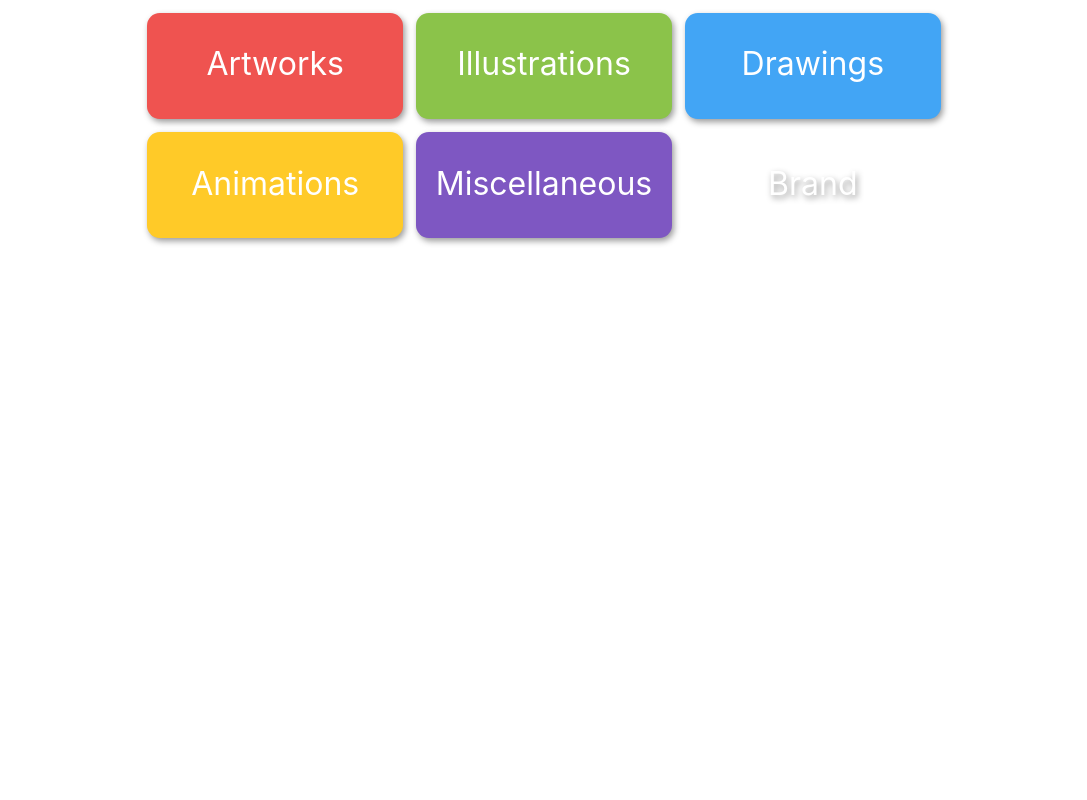
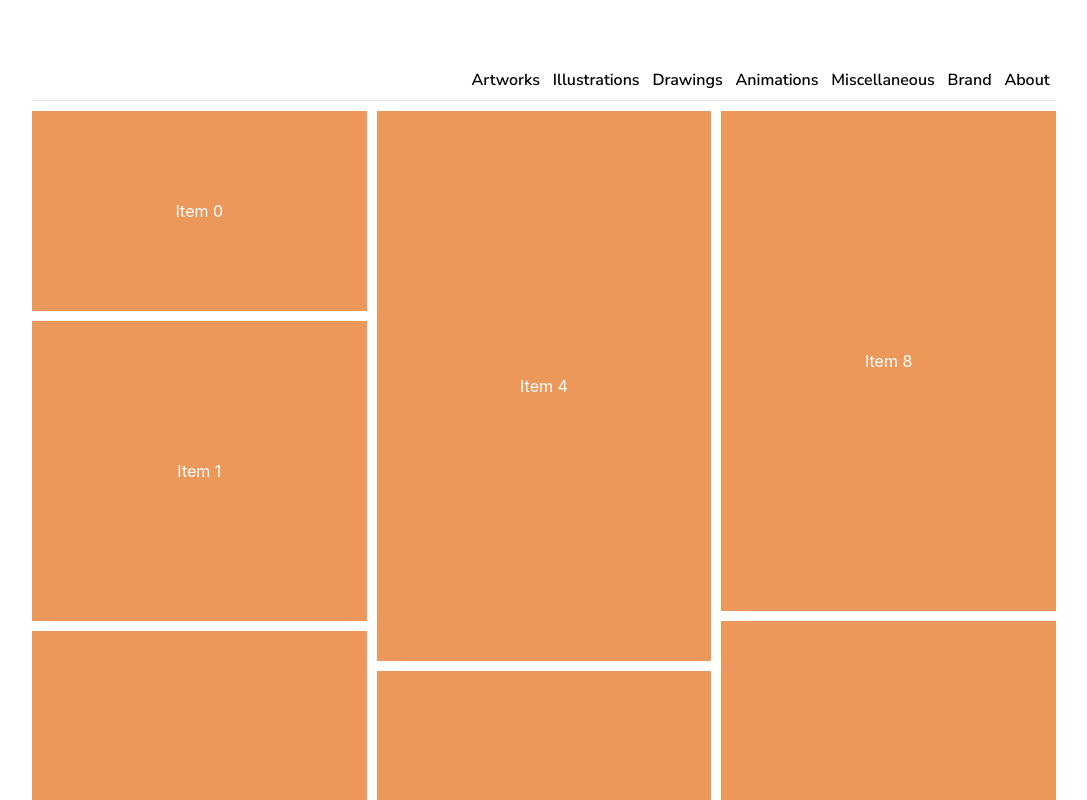
Before and after one commit to Meghana0306/portfolio-website, a React (Create React App) app: page /arts in a window 1280 px wide. Shown: the top 800 px of the page, without its empty margins (96-1183 px from the left). Built offline with nearby package versions, Linux system fonts and the light colour scheme.

Commit message:
Add routes

```diff
--- a/package.json
+++ b/package.json
@@ -12,6 +12,7 @@
     "@types/react-dom": "^17.0.14",
     "react": "^18.0.0",
     "react-dom": "^18.0.0",
+    "react-router-dom": "^6.3.0",
     "react-scripts": "5.0.0",
     "react-stack-grid": "^0.7.1",
     "typescript": "^4.6.3",
--- a/src/App.tsx
+++ b/src/App.tsx
@@ -1,9 +1,10 @@
 import React from 'react';
 import logo from './logo.svg';
 import './App.css';
-import { MainPage } from './modules/main/MainPage';
+import MainPage from './modules/main/MainPage';
 
 function App() {
+
   return (
     <MainPage/>
   );
--- /dev/null
+++ b/src/configs/MainCategories.json
@@ -0,0 +1,9 @@
+{
+    "Artworks": "arts",
+    "Illustrations": "illustrations",
+    "Drawings": "drawings",
+    "Animations": "animations",
+    "Miscellaneous": "miscellaneous",
+    "Brand": "brand",
+    "About": "about"
+}
--- a/src/index.css
+++ b/src/index.css
@@ -12,9 +12,16 @@ code {
     monospace;
 }
 
-/* @font-face {
-  font-family: "GoldmanBold";
-  src: local("GoldmanBold"),
-   url("./fonts/Goldman/Goldman-Bold.ttf") format("truetype");
+@font-face {
+  font-family: "NunitoSans";
+  src: local("NunitoSansRegular"),
+   url("./fonts/NunitoSans-Regular.ttf") format("truetype");
   font-weight: 400;
-  } */
+  }
+
+  @font-face {
+    font-family: "NunitoSans";
+    src: local("NunitoSansRegular"),
+     url("./fonts/NunitoSans-SemiBold.ttf") format("truetype");
+    font-weight: 600;
+    }
--- a/src/modules/category/CategoryPage.css
+++ b/src/modules/category/CategoryPage.css
@@ -1,7 +1,7 @@
 .CategoryGrid {
     column-count: 3;
     column-gap: 10px;
-    margin: 10px 100px 0px 100px;
+    margin: 10px 0px 0px 0px;
 }
 
 .CategoryGridItem {
--- a/src/modules/main/MainCategories.json
+++ /dev/null
@@ -1,8 +0,0 @@
-[
-    "Artworks",
-    "Illustrations",
-    "Drawings",
-    "Animations",
-    "Miscellaneous",
-    "Brand"
-]
--- a/src/modules/main/MainPage.tsx
+++ b/src/modules/main/MainPage.tsx
@@ -1,31 +1,59 @@
 import * as React from "react";
 import './MainPage.css'
-import StackGrid from "react-stack-grid";
-import MainPageItem, { MainPageItemData } from "./MainPageItem";
-import MenuItems from './MainCategories.json'
+import { MainPageItemData } from "./MainPageItem";
+import MenuItems from '../../configs/MainCategories.json'
+import CategoryPage from "../category/CategoryPage";
 
-export class MainPage extends React.Component<MainPageProps, {}> {
+const MenuItemString = MenuItems as any
 
+const menuItems = Object.keys(MenuItems)
+
+export default class MainPage extends React.Component<MainPageProps, MainPageState> {
+
+    componentDidMount() {
+        this.navigateTo(Object.values(MenuItems)[0])
+    }
 
     render() {
-        const menuItems = []
-        for (let i = 0; i < MenuItems.length; i++) {
-            menuItems.push(<MainPageItem item={this.getMenuItem(i)} index={i}/>)
-        }
+        const items = menuItems.map((item) => {
+            return <text style={{ margin: "0px .5vw 0px .5vw", fontFamily: "NunitoSans", fontWeight: "600", cursor: "pointer" }} onClick={this.onClickItem}>{item}</text>
+        })
+
         return (
-            <div className="MainGrid">
-                {menuItems}
+            <div style={{ margin: "0px 10vw 0px 10vw" }}>
+                {/* Top container */}
+                <div style={{ width: "100%", height: "100px", position: "relative" }}>
+
+                    {/* Menu items */}
+                    <div style={{ position: "absolute", bottom: "0", right: "0", marginBottom: ".7vw" }}>
+                        {items}
+                    </div>
+                </div>
+
+                {/* Bottom border line */}
+                <div style={{ width: "100%", height: "1px", backgroundColor: "rgba(0, 0, 0, 0.1)" }} />
+                <CategoryPage />
             </div>
         )
     }
 
-    getMenuItem(index: number): MainPageItemData {
-        return {
-            name: MenuItems[index]
-        }
+    onClickItem = (event: any) => {
+        this.navigateTo(MenuItemString[event.target.textContent.toString()])
+    }
+
+    navigateTo = (path: string) => {
+        window.history.pushState({}, "", `/${path}`)
+    }
+
+    getMenuItem = (index: number): MainPageItemData => {
+        return { name: menuItems[index] }
     }
 }
 
 interface MainPageProps {
 
 }
+
+interface MainPageState {
+    currentItem: string
+}
```
Also changed, not shown: 1 other file (tests, documents, lock files or other folders).
